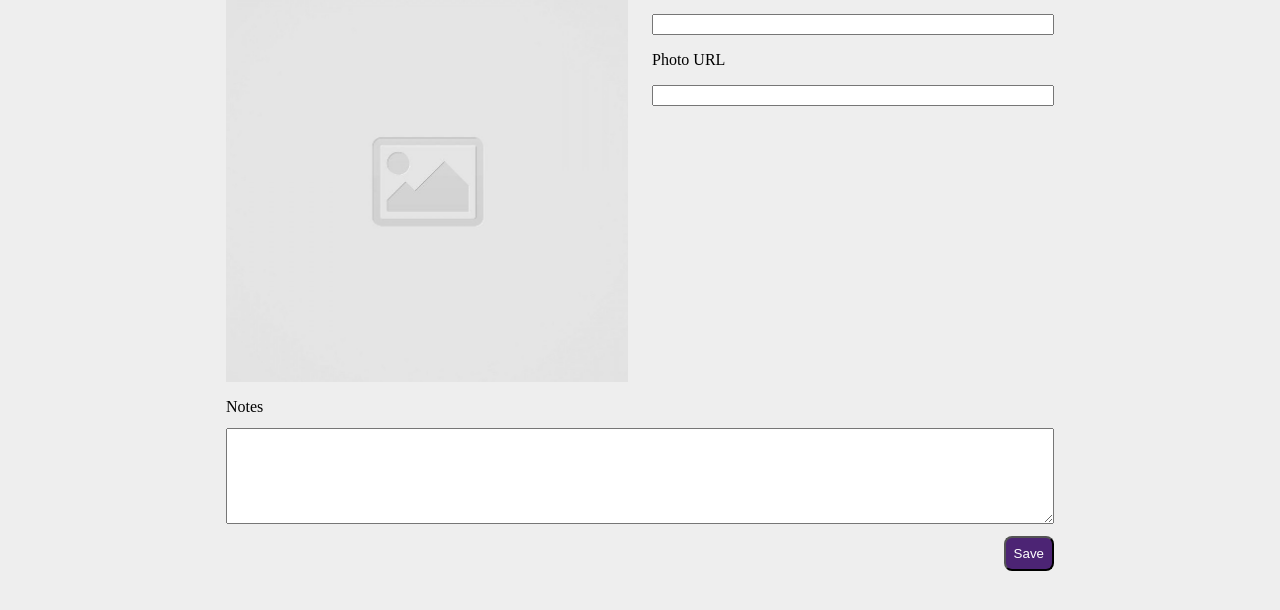
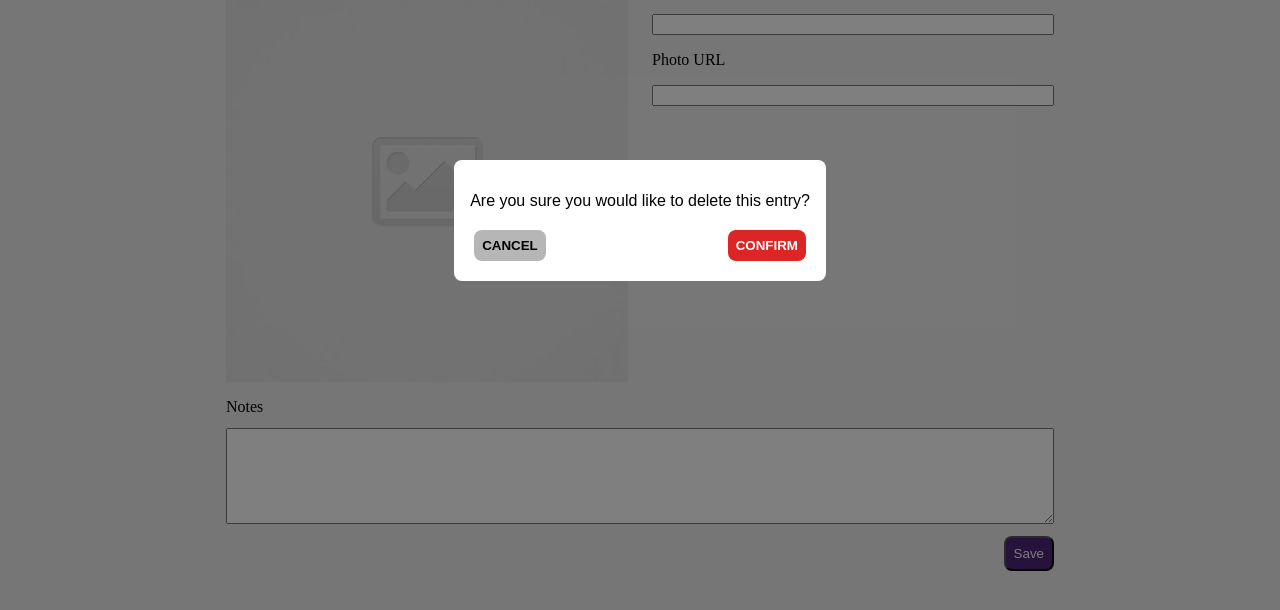
Before and after one commit to Ost-Ethan/code-journal, a plain HTML site: page index.html in a window 1280 px wide. Shown: the part 180-790 px from the top of the page. Drawn offline with Linux system fonts and the light colour scheme.

Commit message:
created and formatted modal, no functionality yet

```diff
--- a/css/styles.css
+++ b/css/styles.css
@@ -105,3 +105,57 @@ a {
 .icon {
   align-self: center;
 }
+
+.modal-background {
+  display: flex;
+  justify-content: center;
+  align-items: center;
+  background-color: rgba(0, 0, 0, 0.5);
+  position: fixed;
+  top: 0;
+  bottom: 0;
+  left: 0;
+  right: 0;
+}
+
+.modal-message {
+  position: relative;
+  top: 0;
+  left: 0;
+  bottom: 0;
+  right: 0;
+  background-color: white;
+  padding: 1rem;
+  margin: 1rem;
+  border-radius: 0.5rem;
+  font-weight: 500;
+  font-family: sans-serif;
+  font-size: 1rem;
+  text-align: center;
+}
+
+.modal-buttons {
+  display: flex;
+  flex-basis: 100%;
+  margin: 0.25rem;
+  justify-content: space-between;
+}
+
+#confirm-delete {
+  background-color: #dc2626;
+  color: white;
+  padding: 0.5rem;
+  text-transform: uppercase;
+  border-style: hidden;
+  border-radius: 0.5rem;
+  font-weight: 600;
+}
+
+#cancel-button {
+  background-color: #b6b6b6;
+  padding: 0.5rem;
+  text-transform: uppercase;
+  border-style: hidden;
+  border-radius: 0.5rem;
+  font-weight: 600;
+}
--- a/index.html
+++ b/index.html
@@ -16,6 +16,27 @@
     <link rel="stylesheet" href="css/styles.css" />
   </head>
   <body>
+    <div data-view="delete-entry-modal" class="" id="delete-modal">
+      <div class="container">
+        <div class="row">
+          <div class="column-full">
+            <div class="modal-background">
+              <div class="modal-message">
+                <div class="row">
+                  <p>Are you sure you would like to delete this entry?</p>
+                </div>
+                <div class="row">
+                  <div class="modal-buttons">
+                    <button id="cancel-button">Cancel</button>
+                    <button id="confirm-delete">Confirm</button>
+                  </div>
+                </div>
+              </div>
+            </div>
+          </div>
+        </div>
+      </div>
+    </div>
     <header>
       <div class="container">
         <div class="row">
@@ -80,7 +101,7 @@
           </div>
         </form>
       </div>
-      <div data-view="entries" class="" id="entries">
+      <div data-view="entries" class="hidden" id="entries">
         <div class="row">
           <div class="entry-header">
             <h1>Entries</h1>
```
